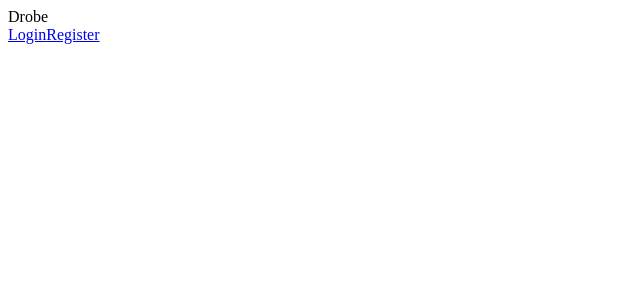
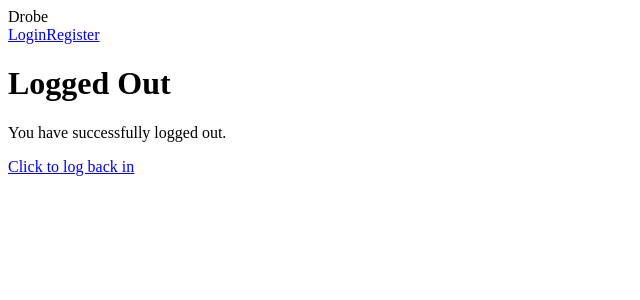
Before and after one commit to henrywoody/drobe, a React (Create React App) app in the folder client/: page /logout in a window 1280 px wide. Shown: the top 300 px of the page, without its empty margins (0-640 px from the left). Built offline with nearby package versions, Linux system fonts and the light colour scheme.

Commit message:
adds User logout functionality

```diff
--- a/client/src/App.jsx
+++ b/client/src/App.jsx
@@ -6,6 +6,7 @@ import Home from './Pages/Home.jsx';
 import Wardrobe from './Pages/Wardrobe.jsx';
 import Login from './Pages/Login.jsx';
 import Register from './Pages/Register.jsx';
+import Logout from './Pages/Logout.jsx';
 import './App.css';
 
 export default class App extends Component {
@@ -23,12 +24,15 @@ export default class App extends Component {
 	}
 
 	logUserIn = async (user, token) => {
-		console.log(user)
 		await this.setState({
 			user: {...user, token: token},
 			isAuthenticated: true
 		});
 		this.fetchArticles();
+	}
+
+	logUserOut = () => {
+		this.setState({ isAuthenticated: false, user: {}});
 	}
 
 	fetchArticles = async () => {
@@ -86,7 +90,8 @@ export default class App extends Component {
 		const links = isAuthenticated ? (
 			[
 				{name: 'Home', exact: true, href: '/'},
-				{name: 'Wardrobe', exact: false, href: '/wardrobe'}
+				{name: 'Wardrobe', exact: false, href: '/wardrobe'},
+				{name: 'Logout', exact: true, href: '/logout'}
 			]
 		) : (
 			[
@@ -99,11 +104,13 @@ export default class App extends Component {
 			<Switch>
 				<Route exact path='/' render={ props => <Home { ...props } user={ user }/> }/>
 				<Route path='/wardrobe' render={ props => <Wardrobe { ...props } articles={ articles } updateWardrobe={ updateWardrobe } user={ user }/> }/>
+				<Route path='/logout' render={ props => <Logout { ...props} logUserOut={ this.logUserOut }/> }/>
 			</Switch>
 		) : (
 			<Switch>
 				<Route exact path='/' render={ props => <Login { ...props } logUserIn={ this.logUserIn }/> }/>
 				<Route exact path='/register' render={ props => <Register { ...props } logUserIn={ this.logUserIn }/> }/>
+				<Route path='/logout' render={ props => <Logout { ...props} logUserOut={ this.logUserOut }/> }/>
 			</Switch>
 		);
 
--- /dev/null
+++ b/client/src/Pages/Logout.jsx
@@ -0,0 +1,25 @@
+import React, { Component } from 'react';
+import { NavLink } from 'react-router-dom';
+
+export default class Logout extends Component {
+	componentWillMount() {
+		const { logUserOut } = this.props;
+		logUserOut();
+	}
+
+	render() {
+		return (
+			<main>
+				<h1>Logged Out</h1>
+
+				<p>
+					You have successfully logged out.
+				</p>
+
+				<p>
+					<NavLink exact to='/'>Click to log back in</NavLink>
+				</p>
+			</main>
+		)
+	}
+}
```
